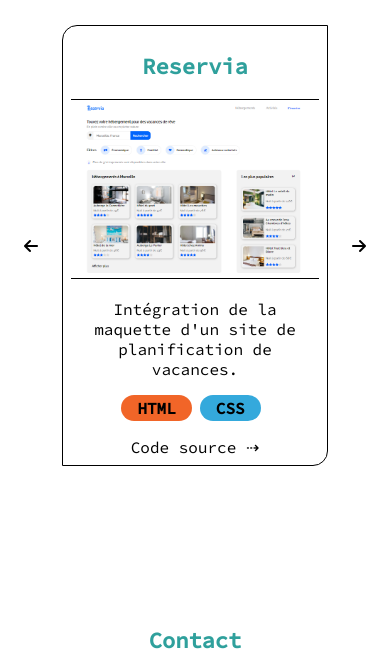
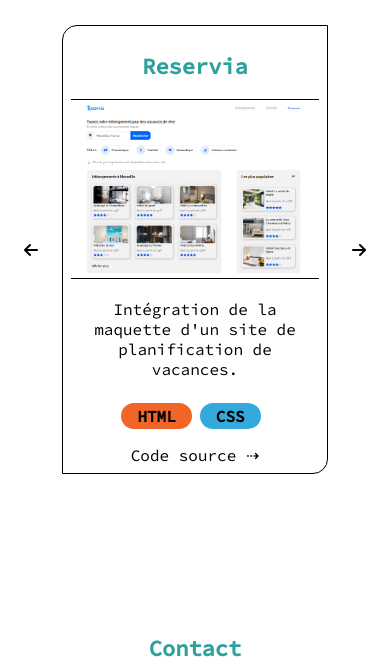
Before and after one commit to LucileGombert/Portfolio, a PHP site: page / in a window 390 px wide. Shown: the part 3466-4135 px from the top of the page. Run offline with PHP 8.4, Linux system fonts and the light colour scheme; some libraries are stand-ins or nearby versions; some web fonts are replaced.

Commit message:
responsive2

```diff
--- a/style.css
+++ b/style.css
@@ -439,6 +439,13 @@ div.active {
         margin: 0;
         padding: 0.5rem;
     }
+    .project-skills {
+        display: flex;
+        flex-wrap: wrap;
+    }
+    .project-skills-item {
+        margin-top: 0.5rem;
+    }
 }
 
 @media (max-width: 690px) {
```
